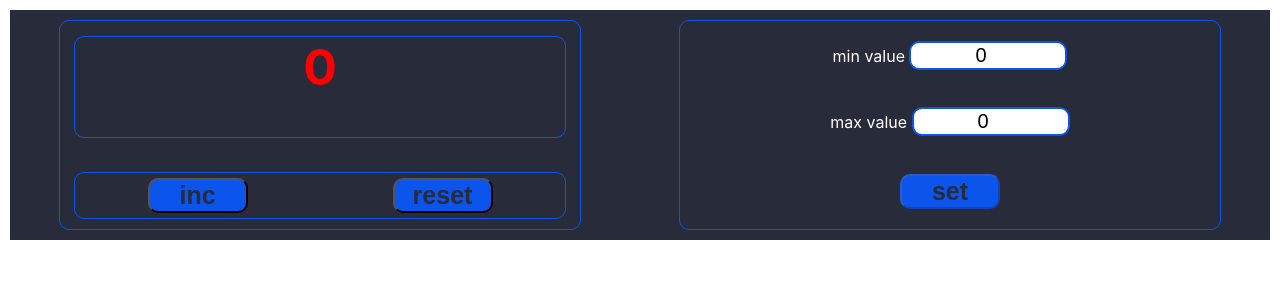
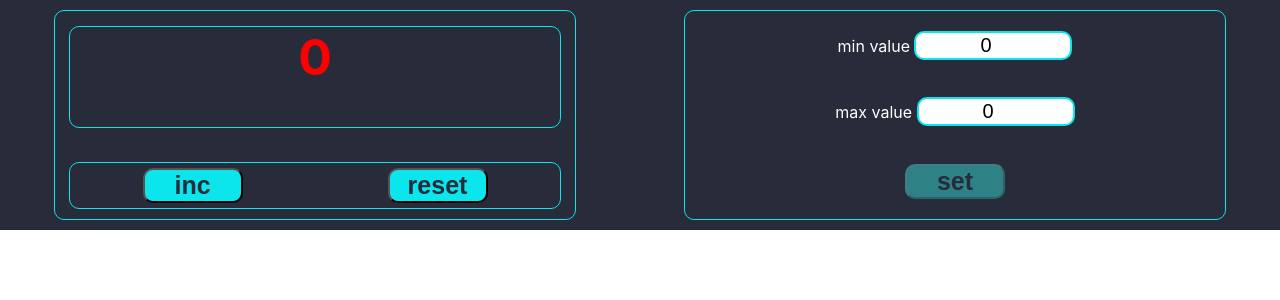
Before and after one commit to khadjaa/counter, a React (Create React App) app: page / in a window 1280 px wide. Shown: the top 300 px of the page. Built offline with nearby package versions, Linux system fonts and the light colour scheme.

Commit message:
added styles

```diff
--- a/src/App.css
+++ b/src/App.css
@@ -2,7 +2,8 @@
     display: flex;
     justify-content: space-around;
     background-color: #272b3a;
-    margin: 10px;
+    width: 100%;
+    height: 100%;
 }
 
 .view {
@@ -11,16 +12,16 @@
     /*justify-content: center; !* Центрирование по вертикали *!*/
     align-items: center; /* Центрирование по горизонтали */
     width: 500px;
-    color: #0b55ec;
+    color: #0be5ec;
     margin: 10px;
     padding: 10px;
-    border: 1px solid #0b55ec;
+    border: 1px solid #0be5ec;
     border-radius: 10px;
 }
 
 .view h1 {
     text-align: center;
-    border: 1px solid #0b55ec;
+    border: 1px solid #0be5ec;
     border-radius: 10px;
     margin-top: 5px;
     font-size: 50px;
@@ -32,7 +33,7 @@
 .viewButtons {
     display: flex;
     justify-content: space-around;
-    border: 1px solid #0b55ec;
+    border: 1px solid #0be5ec;
     border-radius: 10px;
     width: 490px;
     max-width: 500px;
@@ -44,9 +45,13 @@ button {
     align-self: center;
     width: 100px;
     font-size: 25px;
-    background-color: #0b55ec;
+    background-color: #0be5ec;
     color: #272b3a;
     font-weight: bold;
+}
+
+button:disabled {
+    background-color: #2e8285;
 }
 
 .set {
@@ -58,7 +63,7 @@ button {
     color: white;
     margin: 10px;
     padding: 20px;
-    border: 1px solid #0b55ec;
+    border: 1px solid #0be5ec;
     border-radius: 10px;
 }
 
@@ -68,7 +73,7 @@ button {
     display: inline-block;
     width: 240px;
     max-width: 150px;
-    border: 2px solid #0b55ec;
+    border: 2px solid #0be5ec;
     font-size: 20px;
 }
 
--- a/src/App.tsx
+++ b/src/App.tsx
@@ -94,7 +94,7 @@ function App() {
                     <input type="number" name="maxValue" value={maxValue}
                            onChange={(e) => setSettingsValue(e)}/>
                 </div>
-                <button  onClick={saveValuesOnLocalStorage} disabled={flags.set}>set</button>
+                <button onClick={saveValuesOnLocalStorage} disabled={flags.set}>set</button>
             </div>
         </div>
     );
```
